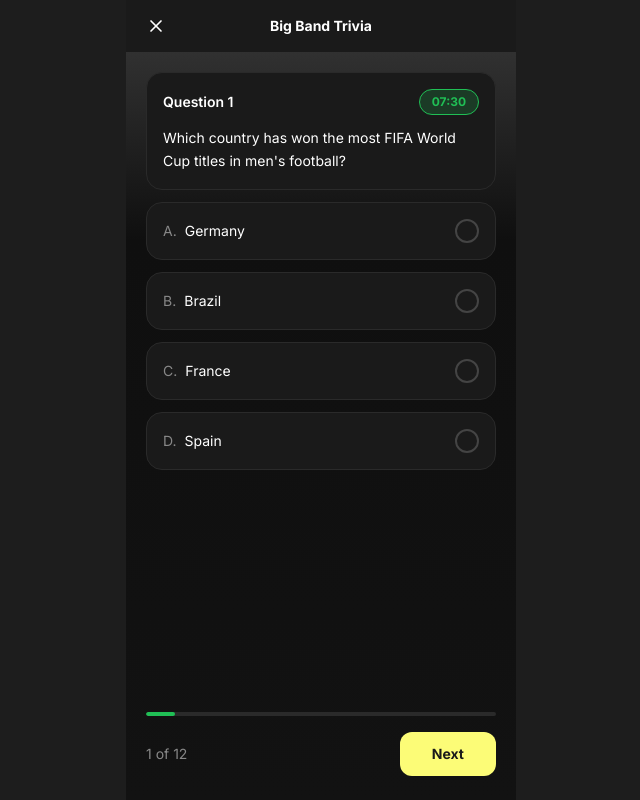
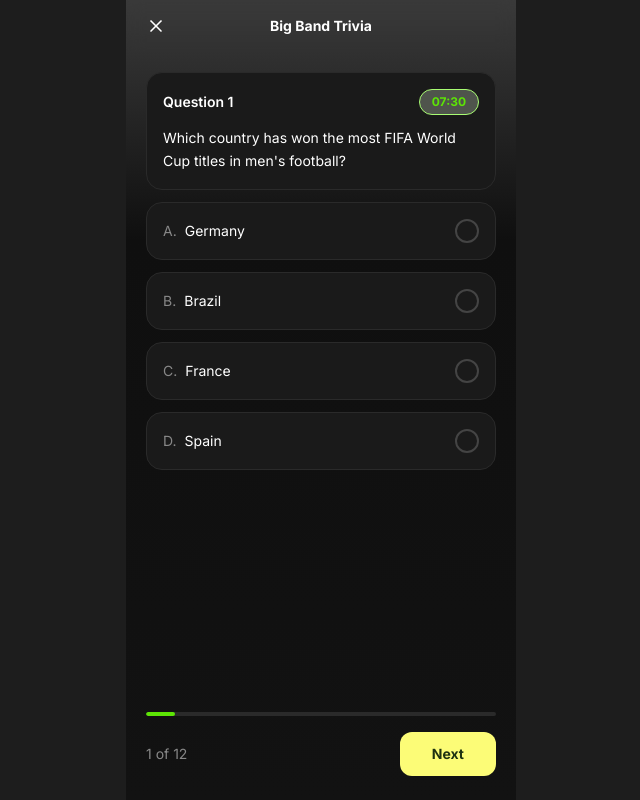
Before and after one commit to DaSpunk778/trivia-flow, a Next.js app: page /question in a window 1280 px wide. Shown: the whole page, without its empty margins (319-959 px from the left). Built offline with nearby package versions, Linux system fonts and the light colour scheme.

Commit message:
updated blackdrop header

```diff
--- a/app/question/page.tsx
+++ b/app/question/page.tsx
@@ -85,7 +85,7 @@ export default function QuestionsPage() {
     } else {
       setCurrentIndex(currentIndex + 1)
       setSelectedOption(null)
-      // simulate low time on question 8+
+      // simulatng low time on question 8+
       if (currentIndex >= 7) setIsLowTime(true)
     }
   }
@@ -95,7 +95,7 @@ export default function QuestionsPage() {
       <div className="w-full max-w-97.5 flex flex-col min-h-screen">
 
         {/* Header */}
-        <div className="sticky top-0 z-50 bg-[#1A1A1A] flex items-center justify-between px-5 py-4">
+        <div className="sticky top-0 z-50 backdrop-blur flex items-center justify-between px-5 py-4">
           <button onClick={() => router.back()}>
             <X className="w-5 h-5 text-white" />
           </button>
@@ -116,7 +116,7 @@ export default function QuestionsPage() {
                 className={`text-xs font-bold px-3 py-1 rounded-full ${
                   isLowTime
                     ? "bg-[#FF7366]/20 text-[#FF7366] border border-[#FF7366]"
-                    : "bg-[#20BF55]/20 text-[#20BF55] border border-[#20BF55]"
+                    : "bg-[#EAFEDD40] text-[#5DE505] border border-[#A8FC73]"
                 }`}
               >
                 {isLowTime ? "01:30" : "07:30"}
@@ -135,7 +135,7 @@ export default function QuestionsPage() {
                 onClick={() => setSelectedOption(index)}
                 className={`flex items-center justify-between bg-[#1A1A1A] border rounded-2xl px-4 py-4 transition-all duration-200 ${
                   selectedOption === index
-                    ? "border-[#20BF55]"
+                    ? "border-none"
                     : "border-[#2A2A2A]"
                 }`}
               >
@@ -146,14 +146,14 @@ export default function QuestionsPage() {
 
                 {/* Radio Circle */}
                 <div
-                  className={`w-6 h-6 rounded-full border-2 flex items-center justify-center flex-shrink-0 transition-all duration-200 ${
-                    selectedOption === index
-                      ? "border-[#20BF55] bg-[#20BF55]"
-                      : "border-[#444444] bg-transparent"
-                  }`}
-                >
+                      className={`w-6 h-6 rounded-full border-2 flex items-center justify-center flex-shrink-0 transition-all duration-200 ${
+                        selectedOption === index
+                          ? "border-[#444444] bg-[#5DE505]"
+                          : "border-[#444444] bg-transparent"
+                      }`}
+                    >
                   {selectedOption === index && (
-                    <div className="w-2 h-2 rounded-full bg-white" />
+                    <div className="w-2 h-2 rounded-full bg-[]" />
                   )}
                 </div>
               </button>
@@ -168,7 +168,7 @@ export default function QuestionsPage() {
           {/* Progress Bar */}
           <div className="w-full h-1 bg-[#2A2A2A] rounded-full mb-4 overflow-hidden">
             <div
-              className="h-full bg-[#20BF55] rounded-full transition-all duration-500"
+              className="h-full bg-[#5DE505] rounded-full transition-all duration-500"
               style={{ width: `${progress}%` }}
             />
           </div>
@@ -180,7 +180,7 @@ export default function QuestionsPage() {
             </span>
             <button
               onClick={handleNext}
-              className="bg-[#FCFC77] text-[#1A1A1A] font-bold text-sm px-8 py-3 rounded-xl transition-all duration-200 hover:bg-[#e9e966] active:scale-[0.98]"
+              className="bg-[#FCFC77] text-[#1E3211] font-bold text-sm px-8 py-3 rounded-xl transition-all duration-200 hover:bg-[#e9e966] active:scale-[0.98]"
             >
               {isLastQuestion ? "Submit" : "Next"}
             </button>
```
